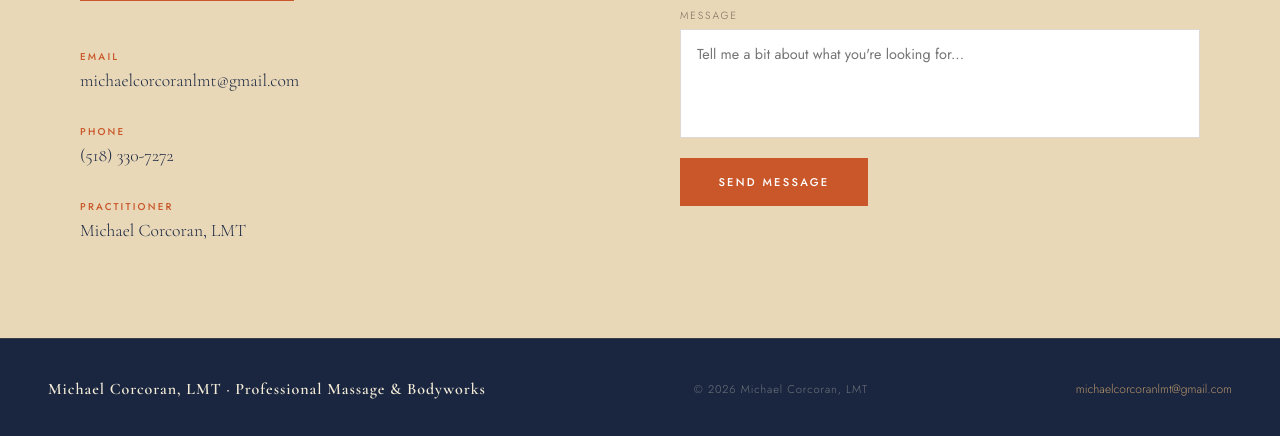
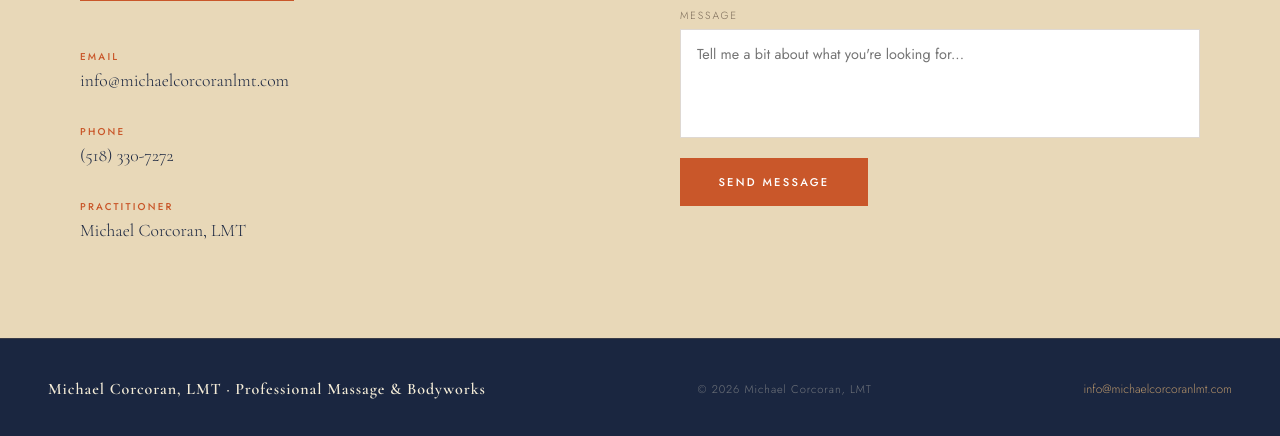
Before and after one commit to North-Hand-Institute/Michael-Corcoran-LMT, a Next.js app: page / in a window 1280 px wide. Shown: the part 7433-7869 px from the top of the page. Built offline with nearby package versions, Linux system fonts and the light colour scheme.

Commit message:
Update Contact.tsx

```diff
--- a/components/Contact.tsx
+++ b/components/Contact.tsx
@@ -10,7 +10,7 @@ export function Contact() {
     if (!name || !email || !message) { alert('Please fill in all fields.'); return }
     const subject = encodeURIComponent('Massage Inquiry from ' + name)
     const body = encodeURIComponent(`Name: ${name}\nEmail: ${email}\n\n${message}`)
-    window.location.href = `mailto:michaelcorcoranlmt@gmail.com?subject=${subject}&body=${body}`
+    window.location.href = `mailto:info@michaelcorcoranlmt.com?subject=${subject}&body=${body}`
   }
 
   const inputStyle: React.CSSProperties = {
@@ -46,7 +46,7 @@ export function Contact() {
               fontSize: '0.72rem', letterSpacing: '0.2em', textTransform: 'uppercase', fontWeight: 500,
             }}>Book on Vagaro</a>
             <div style={{ display: 'flex', flexDirection: 'column', gap: '2rem', marginTop: '2.5rem' }}>
-              {[['Email', 'michaelcorcoranlmt@gmail.com', 'mailto:michaelcorcoranlmt@gmail.com'], ['Phone', '(518) 330-7272', 'tel:5183307272'], ['Practitioner', 'Michael Corcoran, LMT', '']].map(([label, val, href]) => (
+              {[['Email', 'info@michaelcorcoranlmt.com', 'mailto:info@michaelcorcoranlmt.com'], ['Phone', '(518) 330-7272', 'tel:5183307272'], ['Practitioner', 'Michael Corcoran, LMT', '']].map(([label, val, href]) => (
                 <div key={label}>
                   <div style={{ fontSize: '0.62rem', letterSpacing: '0.22em', textTransform: 'uppercase', color: '#c9572a', fontWeight: 500, marginBottom: '0.3rem' }}>{label}</div>
                   {href ? <a href={href} style={{ fontFamily: 'Cormorant Garamond, serif', fontSize: '1.1rem', color: '#1a2640', textDecoration: 'none' }}>{val}</a>
@@ -89,8 +89,8 @@ export function Footer() {
         <div style={{ fontSize: '0.7rem', color: 'rgba(245,237,216,0.4)', letterSpacing: '0.08em' }}>
           © {new Date().getFullYear()} Michael Corcoran, LMT
         </div>
-        <a href="mailto:michaelcorcoranlmt@gmail.com" style={{ fontSize: '0.75rem', color: '#b8956a', textDecoration: 'none' }}>
-          michaelcorcoranlmt@gmail.com
+        <a href="mailto:info@michaelcorcoranlmt.com" style={{ fontSize: '0.75rem', color: '#b8956a', textDecoration: 'none' }}>
+          info@michaelcorcoranlmt.com
         </a>
       </div>
     </footer>
```
